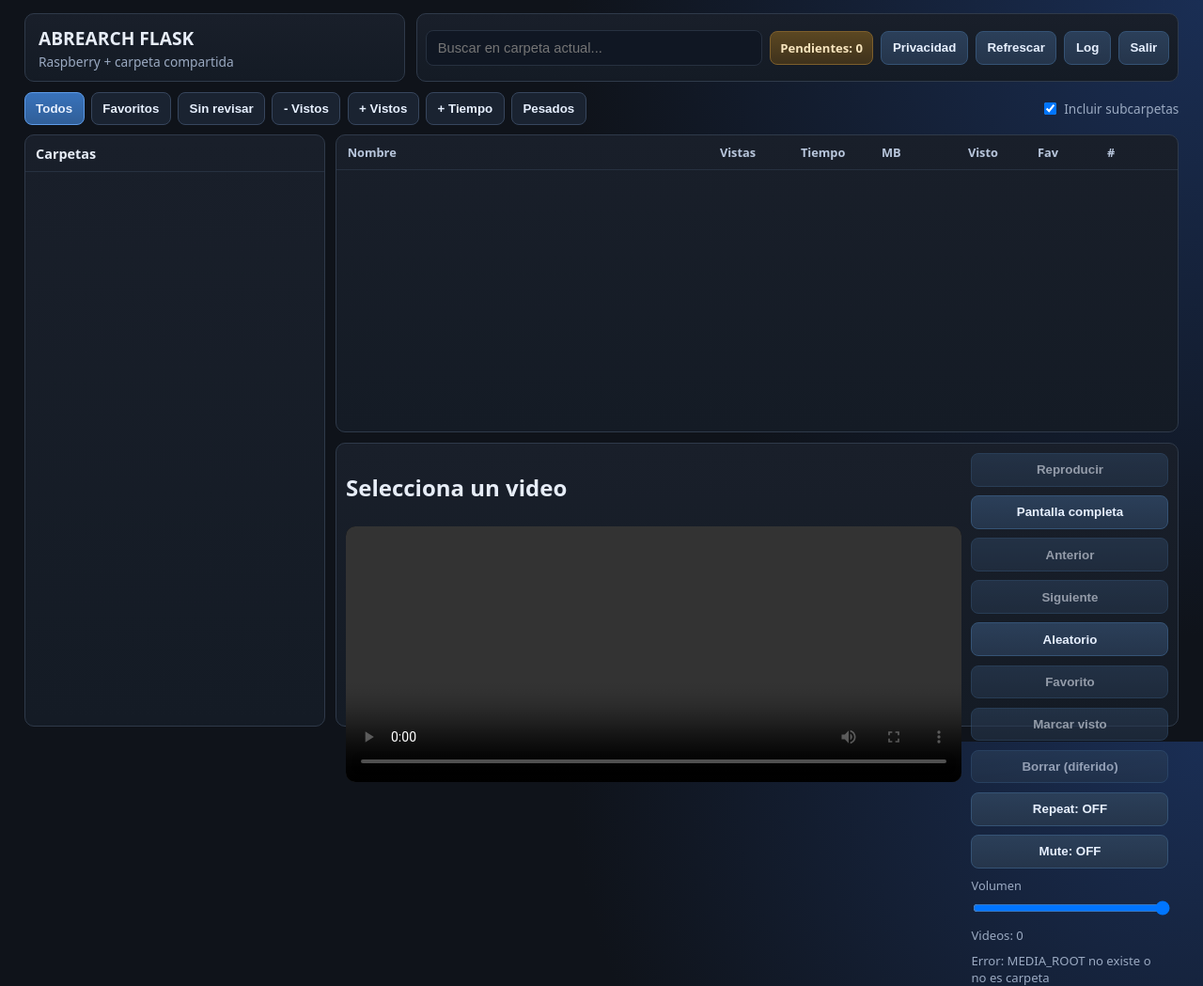
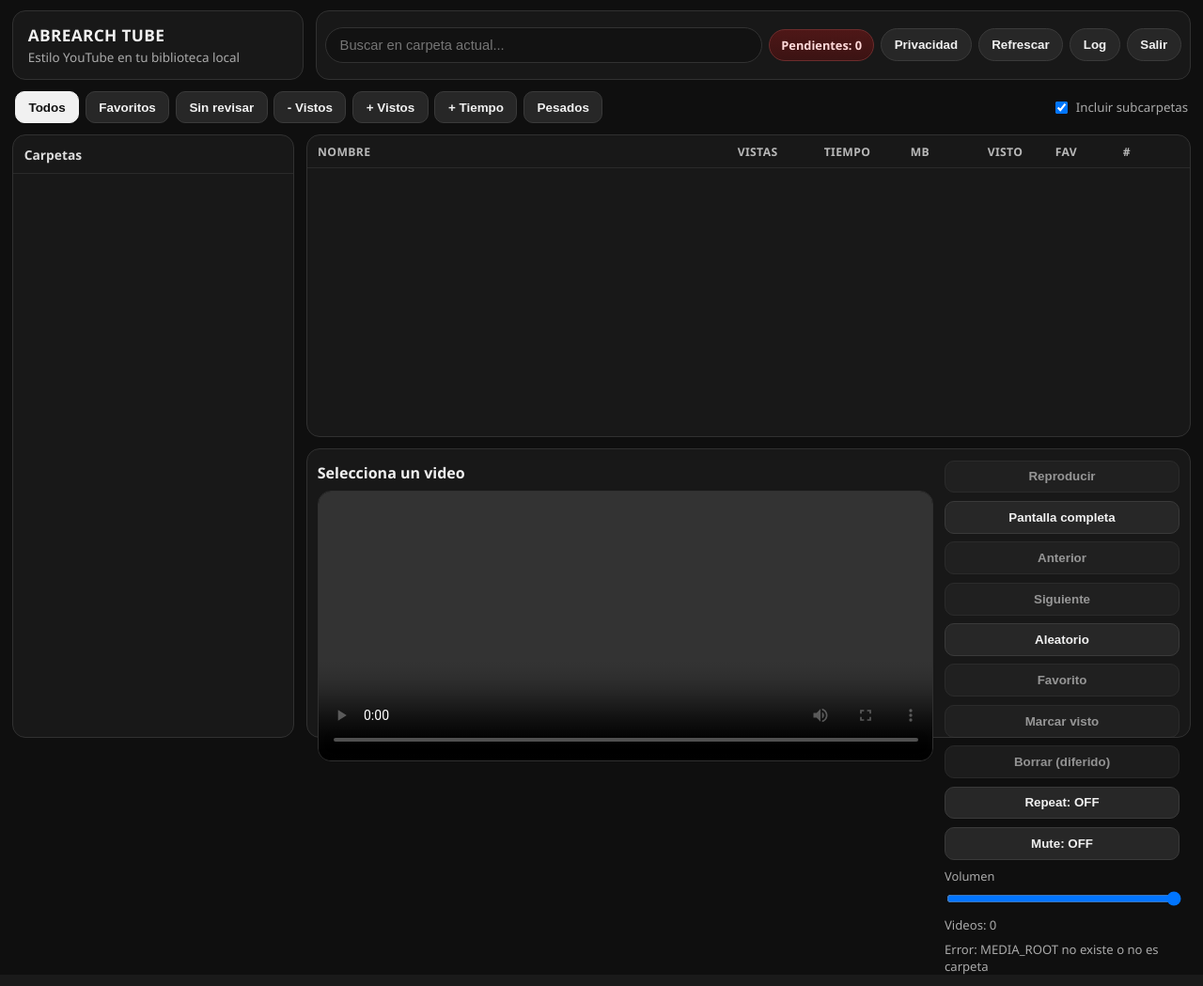
Before and after one commit to imanolrg90/videoplayer, a Flask app: page / in a window 1280 px wide. Shown: the whole page at 94% size. Run offline with Flask 3, Linux system fonts and the light colour scheme; the visitor is signed in with stand-in values (Sample User, id 1); some libraries are stand-ins or nearby versions.

Commit message:
Flask UI rework: look and feel estilo YouTube

```diff
--- a/video_flask_rpi/static/styles.css
+++ b/video_flask_rpi/static/styles.css
@@ -1,100 +1,636 @@
 :root {
-  --line: #2f3a4a;
-  --line-soft: #273140;
-  --text: #e7edf7;
-  --muted: #9baac2;
+  --bg: #0f0f0f;
+  --surface: #181818;
+  --surface-2: #212121;
+  --line: #313131;
+  --line-soft: #2a2a2a;
+  --text: #f1f1f1;
+  --muted: #aaaaaa;
+  --accent: #ff2b2b;
+  --accent-soft: #ff4e45;
 }
+
 * { box-sizing: border-box; }
-body { margin: 0; background: radial-gradient(circle at top right, #1a2e54 0%, #0f131a 45%), #0f131a; color: var(--text); font-family: system-ui, sans-serif; }
-body.privacy-locked .page { filter: blur(9px); pointer-events: none; user-select: none; }
-.page { width: min(1400px, 96vw); margin: 0 auto; padding: 0.9rem 0 1rem; }
-.topbar { display: grid; grid-template-columns: 1fr 2fr; gap: 0.7rem; margin-bottom: 0.65rem; }
-.brand, .top-actions, .tree-panel, .content-top, .content-bottom { border: 1px solid var(--line); background: linear-gradient(180deg, #191f2a, #141b25); border-radius: 10px; }
-.brand { padding: 0.7rem 0.9rem; }
-.brand h1 { margin:0; font-size:1.2rem; }
-.brand p { margin:.15rem 0 0; color:var(--muted); font-size:.86rem; }
-.top-actions { padding:0.6rem; display:grid; grid-template-columns: 1fr auto auto auto auto auto; gap: .5rem; align-items:center; }
-.pending-badge { border:1px solid #7d5f2c; background:linear-gradient(180deg, #5b4722, #3f321c); color:#f8e5be; border-radius:8px; padding:.5rem .65rem; font-size:.82rem; font-weight:700; white-space:nowrap; }
-input[type="search"] { width:100%; border:1px solid var(--line-soft); background:#101723; color:var(--text); border-radius:8px; padding:.62rem .72rem; font-size:.92rem; }
-button { border:1px solid #355375; border-radius:8px; padding:.58rem .72rem; background:linear-gradient(180deg, #2b3f59, #25354b); color:#e7f0ff; font-weight:600; cursor:pointer; }
-.filters { display:flex; align-items:center; gap:.45rem; flex-wrap:wrap; margin-bottom:.65rem; }
-.filter-btn { border-color:#37465d; background:#1a2331; }
-.filter-btn.active { background:linear-gradient(180deg, #3872bb, #315f98); border-color:#5d9be8; }
-.recursive-opt { margin-left:auto; color:var(--muted); font-size:.85rem; display:flex; align-items:center; gap:.35rem; }
-.explorer { display:grid; grid-template-columns:320px 1fr; gap:.72rem; height:calc(100vh - 170px); min-height:560px; }
-.tree-panel { display:flex; flex-direction:column; min-height:0; overflow:hidden; }
-.panel-title { padding:.58rem .72rem; border-bottom:1px solid var(--line-soft); font-weight:600; font-size:.9rem; }
-.folder-tree { flex:1; overflow:auto; padding:.35rem; }
-.folder-item { border:1px solid transparent; border-radius:8px; padding:.37rem .48rem; margin-bottom:.2rem; color:#dbe7fa; display:flex; align-items:center; justify-content:space-between; gap:.35rem; cursor:pointer; }
-.folder-item:hover { background:#212b3a; border-color:#2f4058; }
-.folder-item.active { background:linear-gradient(180deg, #2c4260, #243852); border-color:#5a88bd; }
-.folder-left { display:flex; align-items:center; gap:.5rem; min-width:0; }
-.folder-thumb { width:42px; height:28px; border-radius:6px; border:1px solid #3a4b63; object-fit:cover; background:#0d121a; }
-.folder-name { white-space:nowrap; overflow:hidden; text-overflow:ellipsis; font-size:.88rem; }
-.folder-count { color:var(--muted); font-size:.75rem; }
-.content-panel { display:grid; gap:.72rem; grid-template-rows:1fr 48%; min-height:0; }
-.content-top { display:flex; flex-direction:column; min-height:0; }
-.table-head { display:grid; grid-template-columns:1fr 86px 86px 92px 74px 74px 64px; padding:.56rem .72rem; border-bottom:1px solid var(--line-soft); color:#b8c6dc; font-size:.8rem; font-weight:600; }
-.video-table { overflow:auto; padding:.24rem; }
-.video-row { display:grid; grid-template-columns:1fr 86px 86px 92px 74px 74px 64px; align-items:center; gap:.35rem; border:1px solid transparent; border-radius:8px; padding:.43rem .55rem; cursor:pointer; font-size:.88rem; }
-.video-row:hover { background:#202a39; border-color:#2d3f57; }
-.video-row.active { background:linear-gradient(180deg, #2f4868, #273d5a); border-color:#5f91cc; }
-.video-main { display:flex; align-items:center; gap:.56rem; min-width:0; }
-.video-thumb { width:74px; height:42px; border-radius:6px; border:1px solid #3a4b63; object-fit:cover; background:#0d121a; }
-.video-main-text { display:grid; gap:.08rem; min-width:0; }
-.video-name, .video-path { white-space:nowrap; overflow:hidden; text-overflow:ellipsis; }
-.video-name { font-weight:600; }
-.video-path { color:var(--muted); font-size:.76rem; }
-.chip { justify-self:start; padding:.15rem .42rem; border-radius:999px; font-size:.75rem; border:1px solid #3a4b63; background:#1a2433; }
-.chip.on { border-color:#5995da; background:#1f3755; }
-.chip.hash-ok { border-color:#4f8f66; background:#1e3a2a; color:#ccefd8; }
-.chip.hash-miss { border-color:#6e4850; background:#332028; color:#f2c9ce; }
-.content-bottom { display:grid; grid-template-columns:1fr 210px; gap:.65rem; padding:.62rem; }
-.player-box { position:relative; }
-#videoPlayer { width:100%; max-height:34vh; border-radius:10px; margin-top:.35rem; background:#050708; }
-.meta { color:var(--muted); margin:.35rem 0 0; font-size:.82rem; }
-.fs-overlay { position:absolute; left:18px; right:18px; bottom:16px; padding:10px; border-radius:12px; border:1px solid rgba(255,255,255,.25); background:rgba(12,12,12,.76); display:grid; align-items:center; grid-template-columns:auto auto auto auto 1fr auto auto; gap:.45rem; z-index:4; }
-.fs-overlay.hidden { display:none; }
-.fs-overlay .state-btn { width:auto; padding:.4rem .65rem; font-size:.8rem; }
-.fs-time { color:#fff; font-size:.82rem; font-weight:700; }
-#fsSeekSlider { width:100%; }
-.fs-vol { color:#d8e6ff; font-size:.8rem; }
-#fsVolumeSlider { width:130px; }
-.actions-box { display:flex; flex-direction:column; gap:.6rem; }
-.state-btn { width:100%; }
-.state-btn.active { background:linear-gradient(180deg, #3f7ac4, #3566a2); border-color:#67a1e9; }
-.state-btn:disabled { opacity:.6; cursor:not-allowed; }
-.vol-wrap { display:grid; gap:.3rem; color:var(--muted); font-size:.8rem; }
-.vol-wrap input[type="range"] { width:100%; }
-.counter, .status-line { color:var(--muted); font-size:.82rem; }
-.empty { color:var(--muted); text-align:center; padding:1rem; }
-.log-modal { position:fixed; inset:0; background:rgba(6,10,14,.72); display:grid; place-items:center; z-index:50; }
-.log-modal.hidden { display:none; }
-.log-dialog { width:min(1000px,94vw); height:min(76vh,760px); border-radius:12px; border:1px solid var(--line); background:linear-gradient(180deg,#1a2230,#141b26); display:grid; grid-template-rows:auto auto 1fr; }
-.log-header { display:flex; align-items:center; justify-content:space-between; padding:.62rem .74rem; border-bottom:1px solid var(--line-soft); }
-.log-actions { display:flex; gap:.45rem; }
-.log-file-row { display:flex; gap:.4rem; align-items:center; padding:.52rem .74rem; color:var(--muted); font-size:.82rem; border-bottom:1px solid var(--line-soft); }
-.log-content { margin:0; padding:.7rem; overflow:auto; white-space:pre-wrap; word-break:break-word; color:#dce6f8; font-size:.82rem; line-height:1.4; }
-.log-edit { width:100%; height:100%; border:0; background:#111924; resize:none; font-family:ui-monospace, SFMono-Regular, Menlo, Consolas, monospace; }
-.log-edit:focus { outline:1px solid #4f7fb6; }
-.privacy-overlay { position:fixed; inset:0; background:rgba(0,0,0,.65); display:grid; place-items:center; z-index:120; }
-.privacy-overlay.hidden { display:none; }
-.privacy-dialog { width:min(420px, 92vw); border:1px solid #4b5e77; border-radius:12px; background:linear-gradient(180deg,#172131,#111a28); padding:1rem; }
-.privacy-dialog h3 { margin:.1rem 0 .5rem; }
-.privacy-dialog p { margin:.2rem 0 .8rem; color:var(--muted); font-size:.9rem; }
-.privacy-dialog input { width:100%; border:1px solid #314660; background:#0e1622; color:#e8f2ff; border-radius:8px; padding:.62rem .72rem; }
-.privacy-actions { margin-top:.7rem; display:flex; justify-content:flex-end; }
-.privacy-error { color:#ff9ea8; min-height:1.2rem; margin-top:.5rem; font-size:.84rem; }
+
+body {
+  margin: 0;
+  background: var(--bg);
+  color: var(--text);
+  font-family: "Segoe UI", Tahoma, Geneva, Verdana, sans-serif;
+}
+
+body.privacy-locked .page {
+  filter: blur(9px);
+  pointer-events: none;
+  user-select: none;
+}
+
+.page {
+  width: min(1700px, 98vw);
+  margin: 0 auto;
+  padding: 0.7rem 0 1rem;
+}
+
+.topbar {
+  display: grid;
+  grid-template-columns: 310px 1fr;
+  gap: 0.8rem;
+  margin-bottom: 0.75rem;
+}
+
+.brand,
+.top-actions,
+.tree-panel,
+.content-top,
+.content-bottom {
+  border: 1px solid var(--line);
+  background: var(--surface);
+  border-radius: 14px;
+}
+
+.brand {
+  padding: 0.85rem 1rem;
+  display: grid;
+  gap: 0.2rem;
+}
+
+.brand h1 {
+  margin: 0;
+  font-size: 1.08rem;
+  letter-spacing: 0.02em;
+  font-weight: 800;
+}
+
+.brand p {
+  margin: 0;
+  color: var(--muted);
+  font-size: 0.84rem;
+}
+
+.top-actions {
+  padding: 0.6rem;
+  display: grid;
+  grid-template-columns: minmax(180px, 1fr) auto auto auto auto auto;
+  gap: 0.45rem;
+  align-items: center;
+}
+
+.pending-badge {
+  border: 1px solid #6c2c2c;
+  background: linear-gradient(180deg, #4e1717, #3b1313);
+  color: #ffd9d9;
+  border-radius: 999px;
+  padding: 0.46rem 0.75rem;
+  font-size: 0.8rem;
+  font-weight: 700;
+  white-space: nowrap;
+}
+
+input[type="search"] {
+  width: 100%;
+  border: 1px solid #323232;
+  background: #121212;
+  color: var(--text);
+  border-radius: 999px;
+  padding: 0.62rem 0.9rem;
+  font-size: 0.92rem;
+}
+
+button {
+  border: 1px solid #3a3a3a;
+  border-radius: 999px;
+  padding: 0.56rem 0.84rem;
+  background: #272727;
+  color: var(--text);
+  font-weight: 600;
+  cursor: pointer;
+}
+
+button:hover {
+  background: #333;
+  border-color: #4a4a4a;
+}
+
+.filters {
+  display: flex;
+  align-items: center;
+  gap: 0.42rem;
+  flex-wrap: wrap;
+  margin-bottom: 0.75rem;
+  padding: 0 0.2rem;
+}
+
+.filter-btn {
+  border-color: #3a3a3a;
+  background: #272727;
+  font-size: 0.84rem;
+  border-radius: 10px;
+}
+
+.filter-btn.active {
+  background: var(--text);
+  color: #111;
+  border-color: var(--text);
+}
+
+.recursive-opt {
+  margin-left: auto;
+  color: var(--muted);
+  font-size: 0.83rem;
+  display: flex;
+  align-items: center;
+  gap: 0.34rem;
+}
+
+.explorer {
+  display: grid;
+  grid-template-columns: 300px 1fr;
+  gap: 0.8rem;
+  height: calc(100vh - 158px);
+  min-height: 560px;
+}
+
+.tree-panel {
+  display: flex;
+  flex-direction: column;
+  min-height: 0;
+  overflow: hidden;
+}
+
+.panel-title {
+  padding: 0.65rem 0.75rem;
+  border-bottom: 1px solid var(--line-soft);
+  font-weight: 700;
+  font-size: 0.86rem;
+  color: #ddd;
+}
+
+.folder-tree {
+  flex: 1;
+  overflow: auto;
+  padding: 0.35rem;
+}
+
+.folder-item {
+  border: 1px solid transparent;
+  border-radius: 10px;
+  padding: 0.45rem 0.52rem;
+  margin-bottom: 0.2rem;
+  color: #ececec;
+  display: flex;
+  align-items: center;
+  justify-content: space-between;
+  gap: 0.35rem;
+  cursor: pointer;
+}
+
+.folder-item:hover {
+  background: #2a2a2a;
+}
+
+.folder-item.active {
+  background: #303030;
+  border-color: #3d3d3d;
+}
+
+.folder-left {
+  display: flex;
+  align-items: center;
+  gap: 0.5rem;
+  min-width: 0;
+}
+
+.folder-thumb {
+  width: 48px;
+  height: 28px;
+  border-radius: 8px;
+  border: 1px solid #3e3e3e;
+  object-fit: cover;
+  background: #0b0b0b;
+}
+
+.folder-name {
+  white-space: nowrap;
+  overflow: hidden;
+  text-overflow: ellipsis;
+  font-size: 0.86rem;
+}
+
+.folder-count {
+  color: #b4b4b4;
+  font-size: 0.74rem;
+}
+
+.content-panel {
+  display: grid;
+  gap: 0.8rem;
+  grid-template-rows: 1fr 48%;
+  min-height: 0;
+}
+
+.content-top {
+  display: flex;
+  flex-direction: column;
+  min-height: 0;
+}
+
+.table-head {
+  display: grid;
+  grid-template-columns: 1fr 92px 92px 82px 72px 72px 60px;
+  padding: 0.52rem 0.72rem;
+  border-bottom: 1px solid var(--line-soft);
+  color: #b8b8b8;
+  font-size: 0.76rem;
+  font-weight: 700;
+  text-transform: uppercase;
+  letter-spacing: 0.03em;
+}
+
+.video-table {
+  overflow: auto;
+  padding: 0.34rem;
+}
+
+.video-row {
+  display: grid;
+  grid-template-columns: 1fr 92px 92px 82px 72px 72px 60px;
+  align-items: center;
+  gap: 0.35rem;
+  border: 1px solid transparent;
+  border-radius: 12px;
+  padding: 0.45rem 0.58rem;
+  cursor: pointer;
+  font-size: 0.86rem;
+  margin-bottom: 0.22rem;
+}
+
+.video-row:hover {
+  background: #272727;
+}
+
+.video-row.active {
+  background: linear-gradient(180deg, #2b2b2b, #232323);
+  border-color: #3b3b3b;
+}
+
+.video-main {
+  display: flex;
+  align-items: center;
+  gap: 0.65rem;
+  min-width: 0;
+}
+
+.video-thumb {
+  width: 116px;
+  height: 66px;
+  border-radius: 10px;
+  border: 1px solid #3b3b3b;
+  object-fit: cover;
+  background: #090909;
+}
+
+.video-main-text {
+  display: grid;
+  gap: 0.12rem;
+  min-width: 0;
+}
+
+.video-name,
+.video-path {
+  white-space: nowrap;
+  overflow: hidden;
+  text-overflow: ellipsis;
+}
+
+.video-name {
+  font-weight: 700;
+  color: #f4f4f4;
+}
+
+.video-path {
+  color: var(--muted);
+  font-size: 0.74rem;
+}
+
+.chip {
+  justify-self: start;
+  padding: 0.18rem 0.48rem;
+  border-radius: 999px;
+  font-size: 0.71rem;
+  border: 1px solid #3f3f3f;
+  background: #222;
+  color: #ddd;
+}
+
+.chip.on {
+  border-color: #6b6b6b;
+  background: #373737;
+}
+
+.chip.hash-ok {
+  border-color: #356845;
+  background: #193124;
+  color: #b9f1ca;
+}
+
+.chip.hash-miss {
+  border-color: #6a3c3c;
+  background: #2c1919;
+  color: #ffc4c4;
+}
+
+.content-bottom {
+  display: grid;
+  grid-template-columns: 1fr 250px;
+  gap: 0.72rem;
+  padding: 0.7rem;
+}
+
+.player-box {
+  position: relative;
+}
+
+#selectedTitle {
+  margin: 0.18rem 0 0.45rem;
+  font-size: 1rem;
+}
+
+#videoPlayer {
+  width: 100%;
+  max-height: 36vh;
+  border-radius: 14px;
+  background: #000;
+  border: 1px solid #303030;
+}
+
+.meta {
+  color: var(--muted);
+  margin: 0.45rem 0 0;
+  font-size: 0.82rem;
+}
+
+.fs-overlay {
+  position: absolute;
+  left: 18px;
+  right: 18px;
+  bottom: 18px;
+  padding: 10px;
+  border-radius: 12px;
+  border: 1px solid rgba(255, 255, 255, 0.22);
+  background: rgba(19, 19, 19, 0.83);
+  display: grid;
+  align-items: center;
+  grid-template-columns: auto auto auto auto 1fr auto auto;
+  gap: 0.45rem;
+  z-index: 4;
+}
+
+.fs-overlay.hidden { display: none; }
+
+.fs-overlay .state-btn {
+  width: auto;
+  padding: 0.42rem 0.65rem;
+  font-size: 0.78rem;
+  border-radius: 10px;
+}
+
+.fs-time {
+  color: #fff;
+  font-size: 0.8rem;
+  font-weight: 700;
+}
+
+#fsSeekSlider { width: 100%; }
+
+.fs-vol {
+  color: #d6d6d6;
+  font-size: 0.8rem;
+}
+
+#fsVolumeSlider { width: 120px; }
+
+.actions-box {
+  display: flex;
+  flex-direction: column;
+  gap: 0.53rem;
+}
+
+.state-btn {
+  width: 100%;
+  border-radius: 10px;
+}
+
+.state-btn.active {
+  background: linear-gradient(180deg, #454545, #363636);
+  border-color: #565656;
+}
+
+.state-btn:disabled {
+  opacity: 0.58;
+  cursor: not-allowed;
+}
+
+.vol-wrap {
+  display: grid;
+  gap: 0.3rem;
+  color: var(--muted);
+  font-size: 0.8rem;
+}
+
+.vol-wrap input[type="range"] { width: 100%; }
+
+.counter,
+.status-line {
+  color: var(--muted);
+  font-size: 0.82rem;
+}
+
+.status-line {
+  min-height: 1.2rem;
+}
+
+.empty {
+  color: var(--muted);
+  text-align: center;
+  padding: 1.2rem;
+}
+
+.log-modal {
+  position: fixed;
+  inset: 0;
+  background: rgba(0, 0, 0, 0.72);
+  display: grid;
+  place-items: center;
+  z-index: 50;
+}
+
+.log-modal.hidden { display: none; }
+
+.log-dialog {
+  width: min(1000px, 94vw);
+  height: min(76vh, 760px);
+  border-radius: 16px;
+  border: 1px solid #323232;
+  background: #161616;
+  display: grid;
+  grid-template-rows: auto auto 1fr;
+}
+
+.log-header {
+  display: flex;
+  align-items: center;
+  justify-content: space-between;
+  padding: 0.62rem 0.74rem;
+  border-bottom: 1px solid var(--line-soft);
+}
+
+.log-actions {
+  display: flex;
+  gap: 0.45rem;
+}
+
+.log-file-row {
+  display: flex;
+  gap: 0.4rem;
+  align-items: center;
+  padding: 0.52rem 0.74rem;
+  color: var(--muted);
+  font-size: 0.82rem;
+  border-bottom: 1px solid var(--line-soft);
+}
+
+.log-content {
+  margin: 0;
+  padding: 0.7rem;
+  overflow: auto;
+  white-space: pre-wrap;
+  word-break: break-word;
+  color: #d9d9d9;
+  font-size: 0.82rem;
+  line-height: 1.4;
+}
+
+.log-edit {
+  width: 100%;
+  height: 100%;
+  border: 0;
+  background: #101010;
+  resize: none;
+  font-family: Consolas, "Courier New", monospace;
+}
+
+.log-edit:focus { outline: 1px solid #5a5a5a; }
+
+.privacy-overlay {
+  position: fixed;
+  inset: 0;
+  background: rgba(0, 0, 0, 0.68);
+  display: grid;
+  place-items: center;
+  z-index: 120;
+}
+
+.privacy-overlay.hidden { display: none; }
+
+.privacy-dialog {
+  width: min(420px, 92vw);
+  border: 1px solid #3a3a3a;
+  border-radius: 14px;
+  background: #171717;
+  padding: 1rem;
+}
+
+.privacy-dialog h3 { margin: 0.1rem 0 0.5rem; }
+
+.privacy-dialog p {
+  margin: 0.2rem 0 0.8rem;
+  color: var(--muted);
+  font-size: 0.9rem;
+}
+
+.privacy-dialog input {
+  width: 100%;
+  border: 1px solid #3a3a3a;
+  background: #0f0f0f;
+  color: #f0f0f0;
+  border-radius: 10px;
+  padding: 0.62rem 0.72rem;
+}
+
+.privacy-actions {
+  margin-top: 0.7rem;
+  display: flex;
+  justify-content: flex-end;
+}
+
+.privacy-error {
+  color: #ffa3a3;
+  min-height: 1.2rem;
+  margin-top: 0.5rem;
+  font-size: 0.84rem;
+}
+
+@media (max-width: 980px) {
+  .topbar {
+    grid-template-columns: 1fr;
+  }
+
+  .top-actions {
+    grid-template-columns: 1fr 1fr 1fr;
+  }
+
+  .explorer {
+    grid-template-columns: 1fr;
+    height: auto;
+    min-height: unset;
+  }
+
+  .tree-panel {
+    max-height: 30vh;
+  }
+
+  .content-panel {
+    grid-template-rows: auto auto;
+  }
+
+  .content-bottom {
+    grid-template-columns: 1fr;
+  }
+
+  #videoPlayer {
+    max-height: 28vh;
+  }
+}
+
 @media (max-width: 740px) {
-  .topbar { grid-template-columns:1fr; }
-  .top-actions { grid-template-columns:1fr 1fr; }
-  .recursive-opt { margin-left:0; }
-  .explorer { grid-template-columns:1fr; height:auto; min-height:unset; }
-  .tree-panel { max-height:28vh; }
-  .content-panel { grid-template-rows:auto auto; }
-  .table-head, .video-row { grid-template-columns:1fr 64px 64px 72px 56px 56px 48px; }
-  .content-bottom { grid-template-columns:1fr; }
-  #videoPlayer { max-height:26vh; }
-  .fs-overlay { left:8px; right:8px; bottom:8px; grid-template-columns:1fr 1fr 1fr; }
-  .fs-time, .fs-vol, #fsVolumeSlider { display:none; }
+  .top-actions {
+    grid-template-columns: 1fr 1fr;
+  }
+
+  .recursive-opt {
+    margin-left: 0;
+  }
+
+  .table-head,
+  .video-row {
+    grid-template-columns: 1fr 58px 58px 58px 52px 52px 40px;
+  }
+
+  .video-thumb {
+    width: 92px;
+    height: 52px;
+  }
+
+  .fs-overlay {
+    left: 8px;
+    right: 8px;
+    bottom: 8px;
+    grid-template-columns: 1fr 1fr 1fr;
+  }
+
+  .fs-time,
+  .fs-vol,
+  #fsVolumeSlider {
+    display: none;
+  }
 }
--- a/video_flask_rpi/templates/index.html
+++ b/video_flask_rpi/templates/index.html
@@ -10,8 +10,8 @@
   <main class="page">
     <header class="topbar">
       <div class="brand">
-        <h1>ABREARCH FLASK</h1>
-        <p>Raspberry + carpeta compartida</p>
+        <h1>ABREARCH TUBE</h1>
+        <p>Estilo YouTube en tu biblioteca local</p>
       </div>
       <div class="top-actions">
         <input id="searchInput" type="search" placeholder="Buscar en carpeta actual..." />
```
